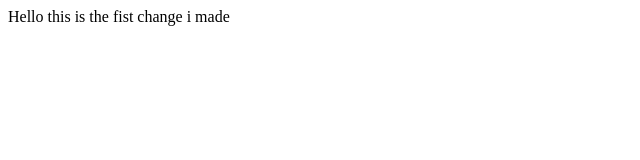
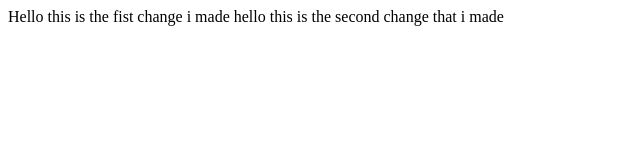
Before and after one commit to sanjeetstha/Assignment, a plain HTML site: page index.html in a window 1280 px wide. Shown: the whole page, without its empty margins (0-640 px from the left). Drawn offline with Linux system fonts and the light colour scheme.

Commit message:
second commit

```diff
--- a/index.html
+++ b/index.html
@@ -1,3 +1,4 @@
 <p>
 Hello this is the fist change i made
+hello this is the second change that i made
 </p>
```
